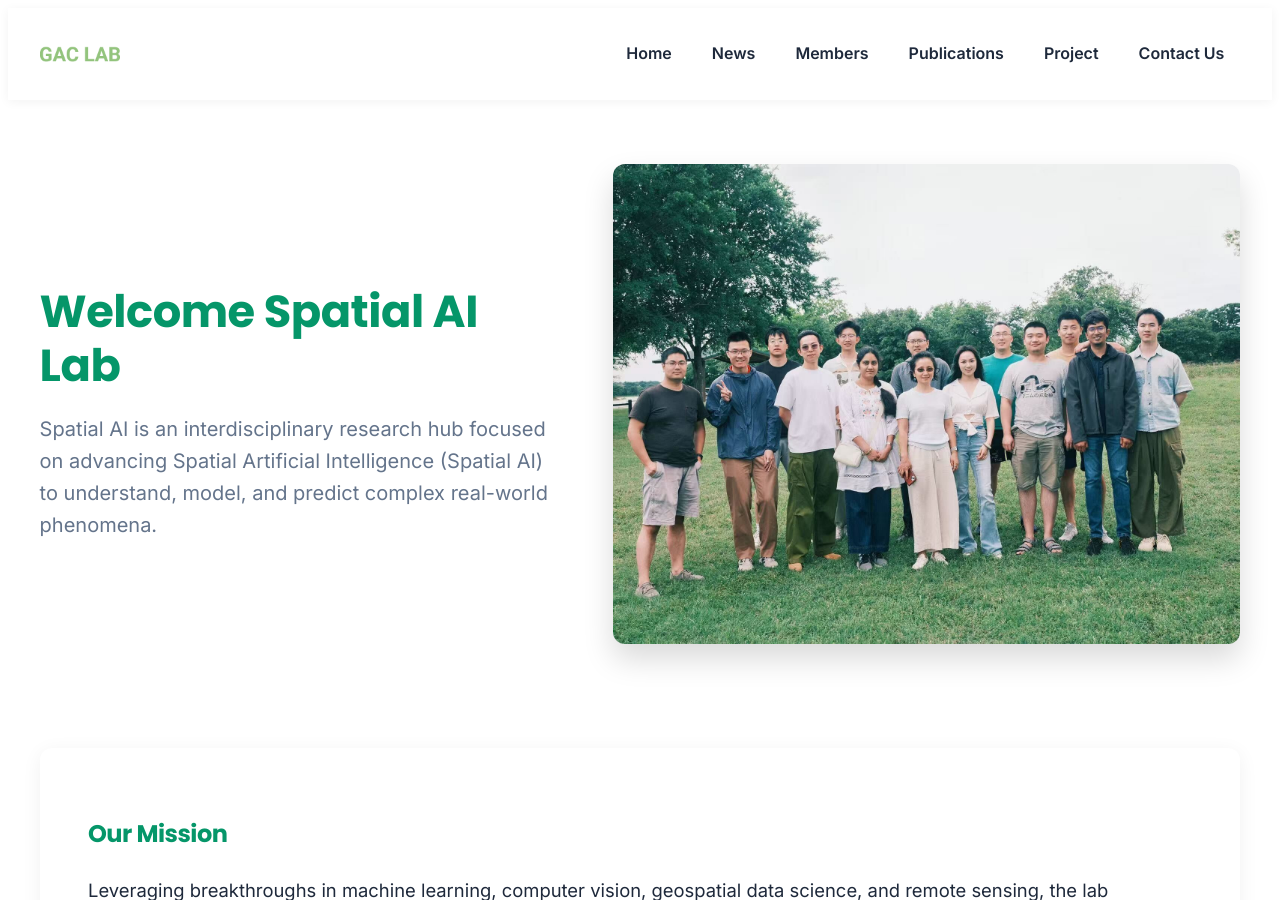
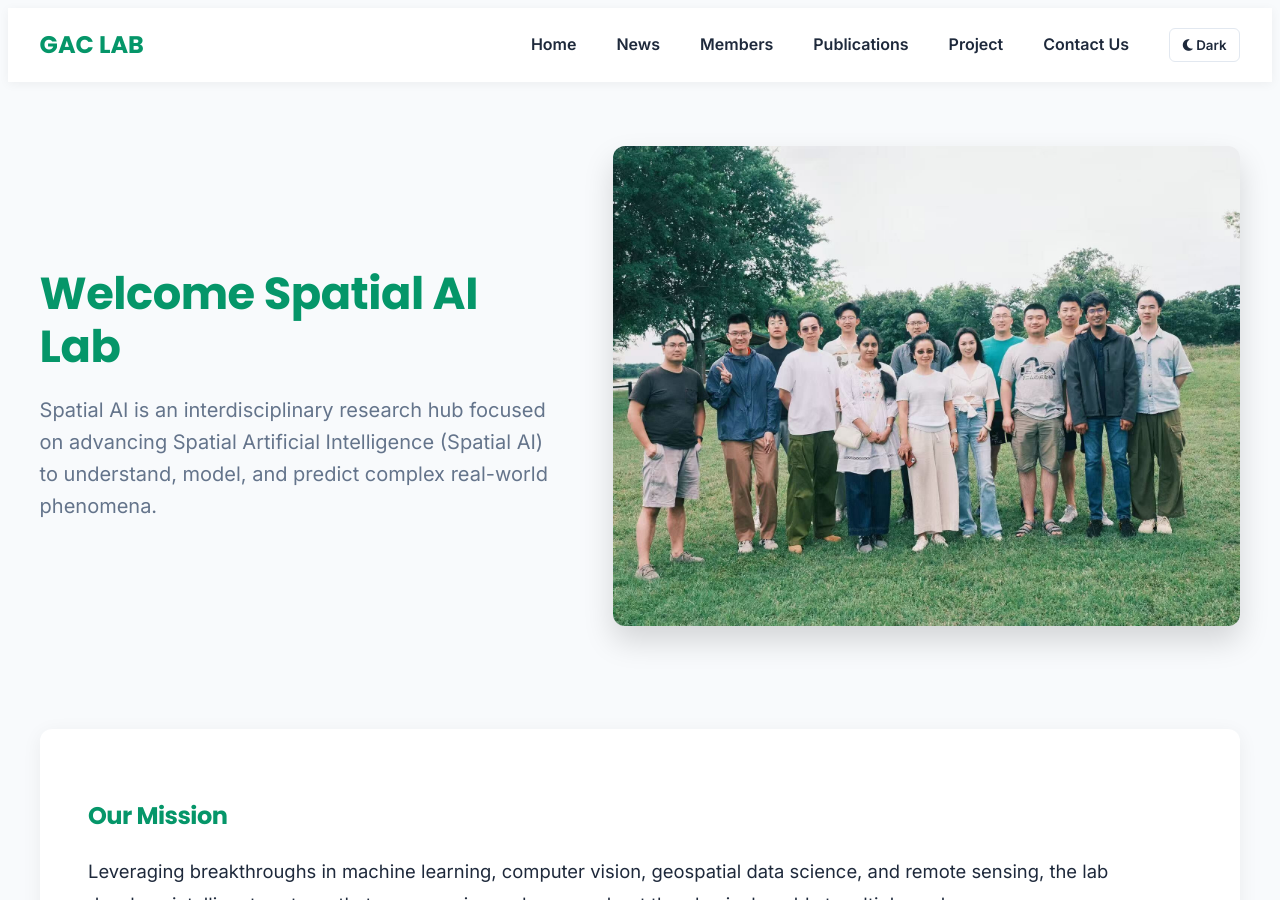
Before and after one commit to GeoAICenter/GeoAICenter.github.io, a Jekyll site: the page built from index.html, in a window 1280 px wide and 900 px high. Built offline with Jekyll 4.4.1, drawn with Linux system fonts in a browser that asks for light colours.

Commit message:
Add files via upload
Add Dark/Light Mode simple version

```diff
--- a/_includes/navigation.html
+++ b/_includes/navigation.html
@@ -1,13 +1,17 @@
-<header class="site-header">
+<div class="site-header">
     <div class="header-container">
-        <a href="/index.html" class="site-logo">
-            <img src="{{ '/assets/images/Logo.png' | relative_url  }}"alt="GAL">
-        </a>
+        <div class="site-logo">
+            <a href="/" style="color: var(--primary-color); font-weight: bold; font-family: 'Poppins', sans-serif; text-decoration: none; font-size: 1.5rem;">GAC LAB</a>
+        </div>
+        <nav>
+            <a href="/">Home</a>
+            <a href="/news.html">News</a>
+            <a href="/members.html">Members</a>
+            <a href="/publications.html">Publications</a>
+            <a href="/project.html">Project</a>
+            <a href="/contact.html">Contact Us</a>
 
-        <nav>
-            {% for item in site.data.navigation %}
-                <a href="{{ item.link }}" {% if page.url == item.link %} class="current_at_header"{% endif %}>{{item.name}}</a>
-            {% endfor %}
+            <button id="theme-toggle"><i class="fas fa-moon"></i> Dark</button>
         </nav>
     </div>
-</header>
+</div>
--- a/_layouts/default.html
+++ b/_layouts/default.html
@@ -10,9 +10,16 @@
     <link href="https://fonts.googleapis.com/css2?family=Inter:wght@400;600&family=Poppins:wght@600;700&display=swap" rel="stylesheet">
 
     <link rel="stylesheet" href="https://cdnjs.cloudflare.com/ajax/libs/font-awesome/6.4.0/css/all.min.css">
+
+    <script>
+        const savedTheme = localStorage.getItem('theme') || 'light';
+        document.documentElement.setAttribute('data-theme', savedTheme);
+    </script>
 </head>
 <body>
+
 {% include navigation.html %}
+
 <div class="site-container">
     <main class="main-content">
         {{ content }}
@@ -24,5 +31,30 @@
         <p>&copy; GAC Lab {{ site.time | date: '%Y' }}. All Rights Reserved. </p>
     </footer>
 </div>
+
+<script>
+    const toggleButton = document.getElementById('theme-toggle');
+
+    if (toggleButton) {
+        // Update button text on load
+        const currentTheme = document.documentElement.getAttribute('data-theme');
+        toggleButton.innerHTML = currentTheme === 'dark' ? '<i class="fas fa-sun"></i> Light' : '<i class="fas fa-moon"></i> Dark';
+
+        // Listen for clicks
+        toggleButton.addEventListener('click', () => {
+            let currentTheme = document.documentElement.getAttribute('data-theme');
+            let targetTheme = currentTheme === 'light' ? 'dark' : 'light';
+
+            // Apply theme to HTML tag
+            document.documentElement.setAttribute('data-theme', targetTheme);
+
+            // Save to browser storage
+            localStorage.setItem('theme', targetTheme);
+
+            // Update the button icon/text
+            toggleButton.innerHTML = targetTheme === 'dark' ? '<i class="fas fa-sun"></i> Light' : '<i class="fas fa-moon"></i> Dark';
+        });
+    }
+</script>
 </body>
 </html>
--- a/_sass/main.scss
+++ b/_sass/main.scss
@@ -1,12 +1,27 @@
 /* =================================== */
-/* 🎨 LAB COLOR PALETTE (Tech Green)   */
+/* 🎨 LAB COLOR PALETTE (CSS Variables)*/
 /* =================================== */
-$primary-color: #059669;     /* A sharp, modern emerald green */
-$primary-hover: #047857;     /* A slightly darker green for hover effects */
-$text-dark: #1e293b;         /* Deep slate for high contrast and readability */
-$text-light: #64748b;        /* Cool grey for dates/authors */
-$bg-light: #f8fafc;          /* Very slight cool off-white for backgrounds */
-$border-color: #e2e8f0;      /* Clean, subtle borders */
+:root {
+    /* LIGHT MODE COLORS */
+    --primary-color: #059669;
+    --primary-hover: #047857;
+    --text-dark: #1e293b;
+    --text-light: #64748b;
+    --bg-light: #f8fafc;
+    --bg-card: #ffffff;           /* Used for navbar, cards, and image borders */
+    --border-color: #e2e8f0;
+}
+
+[data-theme="dark"] {
+    /* DARK MODE COLORS */
+    --primary-color: #10b981;     /* Brighter green to pop on dark backgrounds */
+    --primary-hover: #34d399;
+    --text-dark: #f8fafc;         /* Off-white text */
+    --text-light: #94a3b8;        /* Lighter grey */
+    --bg-light: #0f172a;          /* Deep slate background */
+    --bg-card: #1e293b;           /* Slightly lighter slate for cards/nav */
+    --border-color: #334155;
+}
 
 /* =================================== */
 /* Base Setup & Fluid Containers       */
@@ -20,9 +35,11 @@ body {
     min-height: 100%;
     display: flex;
     flex-direction: column;
-    font-family: 'Inter', sans-serif; /* NEW: Ultra-clean body font */
-    color: $text-dark;
+    font-family: 'Inter', sans-serif;
+    color: var(--text-dark);
+    background-color: var(--bg-light); /* Added to control background */
     line-height: 1.6;
+    transition: background-color 0.3s ease, color 0.3s ease; /* Smooth fade effect */
 }
 
 .site-container {
@@ -31,29 +48,30 @@ body {
 }
 
 h1, h2, h3, h4, .members-section-title {
-    font-family: 'Poppins', sans-serif; /* NEW: Geometric, modern heading font */
-    color: $primary-color;
-    letter-spacing: -0.5px; /* Pulls the letters slightly tighter for a tech look */
+    font-family: 'Poppins', sans-serif;
+    color: var(--primary-color);
+    letter-spacing: -0.5px;
 }
 
 /* =================================== */
 /* Adaptive Header & Navigation CSS    */
 /* =================================== */
 .site-header {
-    background-color: #ffffff;
+    background-color: var(--bg-card); /* Swapped from hardcoded white */
     width: 100%;
     box-shadow: 0 2px 10px rgba(0, 0, 0, 0.05);
     position: sticky;
     top: 0;
     z-index: 100;
+    transition: background-color 0.3s ease;
 }
 
 .header-container {
     display: flex;
     justify-content: space-between;
     align-items: center;
-    width: 95%;          /* Fluid width: takes up 95% of ANY screen */
-    max-width: 1600px;   /* Prevents it from looking absurd on ultra-wide monitors */
+    width: 95%;
+    max-width: 1600px;
     margin: 0 auto;
     padding: 1rem 0;
     gap: 1rem;
@@ -70,6 +88,7 @@ nav {
     flex-wrap: wrap;
     justify-content: flex-end;
     gap: 0.5rem;
+    align-items: center; /* Centers the new theme button with the text */
 }
 
 nav a {
@@ -79,25 +98,46 @@ nav a {
     font-size: 1rem;
     font-weight: 600;
     text-decoration: none;
-    color: $text-dark;
+    color: var(--text-dark);
     transition: all 0.3s ease;
 }
 
 nav a:hover {
-    background-color: $bg-light;
-    color: $primary-color;
+    background-color: var(--bg-light);
+    color: var(--primary-color);
+}
+
+/* Theme Toggle Button Styling */
+#theme-toggle {
+    background: transparent;
+    border: 1px solid var(--border-color);
+    color: var(--text-dark);
+    padding: 0.5rem 0.8rem;
+    border-radius: 6px;
+    cursor: pointer;
+    font-weight: 600;
+    font-family: 'Inter', sans-serif;
+    margin-left: 1rem;
+    transition: all 0.3s ease;
+}
+
+#theme-toggle:hover {
+    background-color: var(--bg-light);
+    color: var(--primary-color);
+    border-color: var(--primary-color);
 }
 
 /* Mobile Header Adjustment */
 @media (max-width: 850px) {
     .header-container {
-        flex-direction: column; /* Stacks logo and nav on smaller screens */
+        flex-direction: column;
     }
     nav { justify-content: center; }
+    #theme-toggle { margin-left: 0; margin-top: 0.5rem; }
 }
 
 /* =================================== */
-/* Home Page Hero Section (FIXED)      */
+/* Home Page Hero Section              */
 /* =================================== */
 .hero-section {
     display: flex;
@@ -121,11 +161,11 @@ nav a:hover {
 
 .hero-subtitle {
     font-size: 1.25rem;
-    color: $text-light;
+    color: var(--text-light);
 }
 
 .hero-image {
-    flex: 1.2; /* Gives slightly more room to the image */
+    flex: 1.2;
 }
 
 .hero-image img {
@@ -135,10 +175,9 @@ nav a:hover {
     object-fit: cover;
 }
 
-/* Mobile Hero Adjustment */
 @media (max-width: 950px) {
     .hero-section {
-        flex-direction: column; /* Stacks image under text on tablets/phones */
+        flex-direction: column;
         text-align: center;
         margin: 2rem auto;
     }
@@ -155,11 +194,12 @@ nav a:hover {
 }
 
 .card {
-    background: #ffffff;
+    background: var(--bg-card); /* Swapped from hardcoded white */
     padding: 3rem;
     border-radius: 12px;
     box-shadow: 0 4px 20px rgba(0,0,0,0.06);
     margin-bottom: 3rem;
+    transition: background-color 0.3s ease;
 }
 
 .description p {
@@ -173,9 +213,10 @@ nav a:hover {
 /* =================================== */
 .site-footer {
     width: 100%;
-    background-color: $bg-light;
-    border-top: 1px solid $border-color;
+    background-color: var(--bg-card); /* Matched to nav/cards */
+    border-top: 1px solid var(--border-color);
     margin-top: auto;
+    transition: background-color 0.3s ease;
 }
 
 .footer-container {
@@ -184,11 +225,11 @@ nav a:hover {
     margin: 0 auto;
     padding: 2rem 0;
     text-align: center;
-    color: $text-light;
+    color: var(--text-light);
 }
 
 /* =================================== */
-/* Grid Layouts (Members & Publications)*/
+/* Grid Layouts (Members)              */
 /* =================================== */
 .image-grid {
     display: flex;
@@ -213,49 +254,7 @@ nav a:hover {
     border-radius: 50%;
     object-fit: cover;
     box-shadow: 0 4px 12px rgba(0,0,0,0.1);
-    border: 3px solid #ffffff;
-}
-
-/* Publication styling adjustments for fluidity */
-.publications-list {
-    width: 95%;
-    max-width: 1200px;
-    margin: 0 auto;
-    padding: 2rem 0;
-}
-
-.publication-group {
-    display: flex;
-    margin-bottom: 2.5rem;
-    padding-bottom: 2rem;
-    border-bottom: 1px solid $border-color;
-}
-
-.year-column {
-    flex-basis: 120px;
-    flex-shrink: 0;
-}
-
-.publication-item {
-    display: flex;
-    align-items: flex-start;
-    gap: 1.5rem;
-    padding: 1rem;
-    border-radius: 8px;
-    transition: background-color 0.3s ease;
-}
-
-.publication-image {
-    flex-basis: 200px;
-    flex-shrink: 0;
-}
-
-/* Mobile Publication Adjustment */
-@media (max-width: 768px) {
-    .publication-group { flex-direction: column; }
-    .year-column { margin-bottom: 1rem; }
-    .publication-item { flex-direction: column; }
-    .publication-image { width: 100%; flex-basis: auto; }
+    border: 3px solid var(--bg-card); /* Swapped from hardcoded white */
 }
 
 /* =================================== */
@@ -266,7 +265,7 @@ nav a:hover {
     align-items: flex-start;
     margin-bottom: 3rem;
     padding-bottom: 2rem;
-    border-bottom: 1px solid $border-color;
+    border-bottom: 1px solid var(--border-color);
     gap: 2rem;
 }
 
@@ -274,7 +273,7 @@ nav a:hover {
     flex: 0 0 80px;
     font-size: 1.5rem;
     font-weight: 700;
-    color: $primary-color;
+    color: var(--primary-color);
     margin: 0;
 }
 
@@ -286,7 +285,7 @@ nav a:hover {
 }
 
 .row-image {
-    flex: 0 0 250px; /* This absolutely prevents the image from getting too wide */
+    flex: 0 0 250px;
 }
 
 .row-image img {
@@ -294,22 +293,21 @@ nav a:hover {
     height: auto;
     border-radius: 8px;
     box-shadow: 0 4px 10px rgba(0,0,0,0.08);
-    object-fit: contain; /* Ensures logos aren't stretched */
+    object-fit: contain;
     max-height: 200px;
-    background-color: white; /* Helpful for transparent logos */
+    background-color: #ffffff; /* We leave this hardcoded white so transparent logos don't disappear in dark mode */
 }
 
 .row-text {
-    flex: 1; /* Takes up the remaining space for paragraphs */
+    flex: 1;
 }
 
 .row-text h3 {
     margin-top: 0;
     font-size: 1.3rem;
-    color: $text-dark;
+    color: var(--text-dark);
 }
 
-/* Mobile Adjustments for Rows */
 @media (max-width: 768px) {
     .content-row { flex-direction: column; gap: 0.5rem; }
     .row-year { flex: none; margin-bottom: 1rem; }
@@ -323,20 +321,20 @@ nav a:hover {
 .social-links {
     display: flex;
     justify-content: center;
-    gap: 15px; /* Spaces the icons out horizontally */
+    gap: 15px;
     margin-top: 12px;
 }
 
 .social-links a {
-    color: $text-light;
+    color: var(--text-light);
     font-size: 1.2rem;
     text-decoration: none;
     transition: color 0.2s ease, transform 0.2s ease;
 }
 
 .social-links a:hover {
-    color: $primary-color;
-    transform: translateY(-3px); /* Cute little bounce when hovered */
+    color: var(--primary-color);
+    transform: translateY(-3px);
 }
 
 /* =================================== */
@@ -345,19 +343,21 @@ nav a:hover {
 .contact-container {
     display: flex;
     gap: 3rem;
-    background: #ffffff;
+    background: var(--bg-card); /* Swapped from hardcoded white */
     padding: 3rem;
     border-radius: 12px;
     box-shadow: 0 4px 20px rgba(0,0,0,0.06);
+    transition: background-color 0.3s ease;
 }
 
 .contact-details {
-    flex: 1; /* Takes up 50% of the space */
+    flex: 1;
 }
 
 .contact-details h2 {
     margin-top: 0;
     font-size: 1.8rem;
+    color: var(--text-dark);
 }
 
 .contact-details p {
@@ -367,28 +367,27 @@ nav a:hover {
 }
 
 .contact-details a {
-    color: $primary-color;
+    color: var(--primary-color);
     text-decoration: none;
     font-weight: 600;
 }
 
 .contact-details a:hover {
-    color: $primary-hover;
+    color: var(--primary-hover);
     text-decoration: underline;
 }
 
 .contact-map {
-    flex: 1; /* Takes up the other 50% */
+    flex: 1;
     min-height: 350px;
     border-radius: 8px;
-    overflow: hidden; /* This forces the map to respect the rounded corners */
+    overflow: hidden;
     box-shadow: 0 4px 12px rgba(0,0,0,0.08);
 }
 
-/* Mobile Adjustments for Contact Page */
 @media (max-width: 768px) {
     .contact-container {
-        flex-direction: column; /* Stacks text on top of map on small screens */
+        flex-direction: column;
         padding: 2rem;
     }
     .contact-map {
```
Lines whose indentation alone changed are shown as unchanged.
